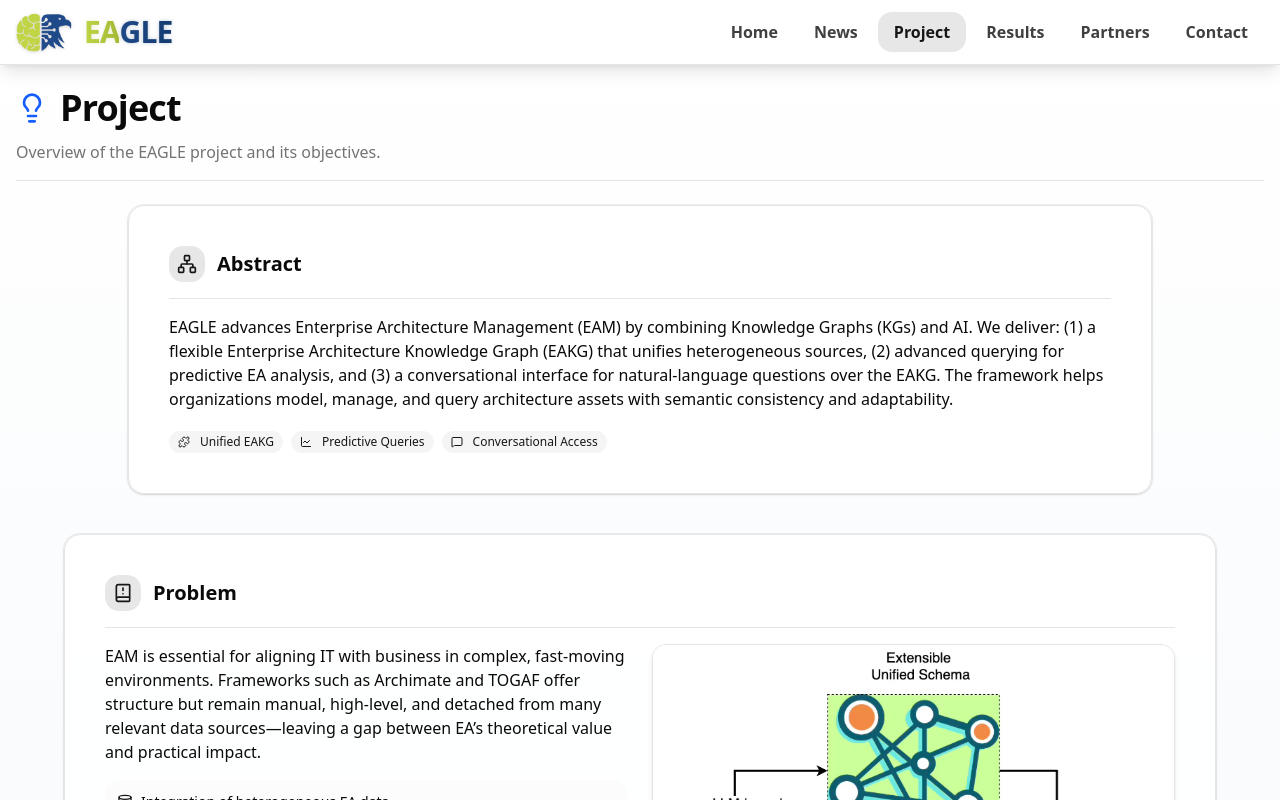
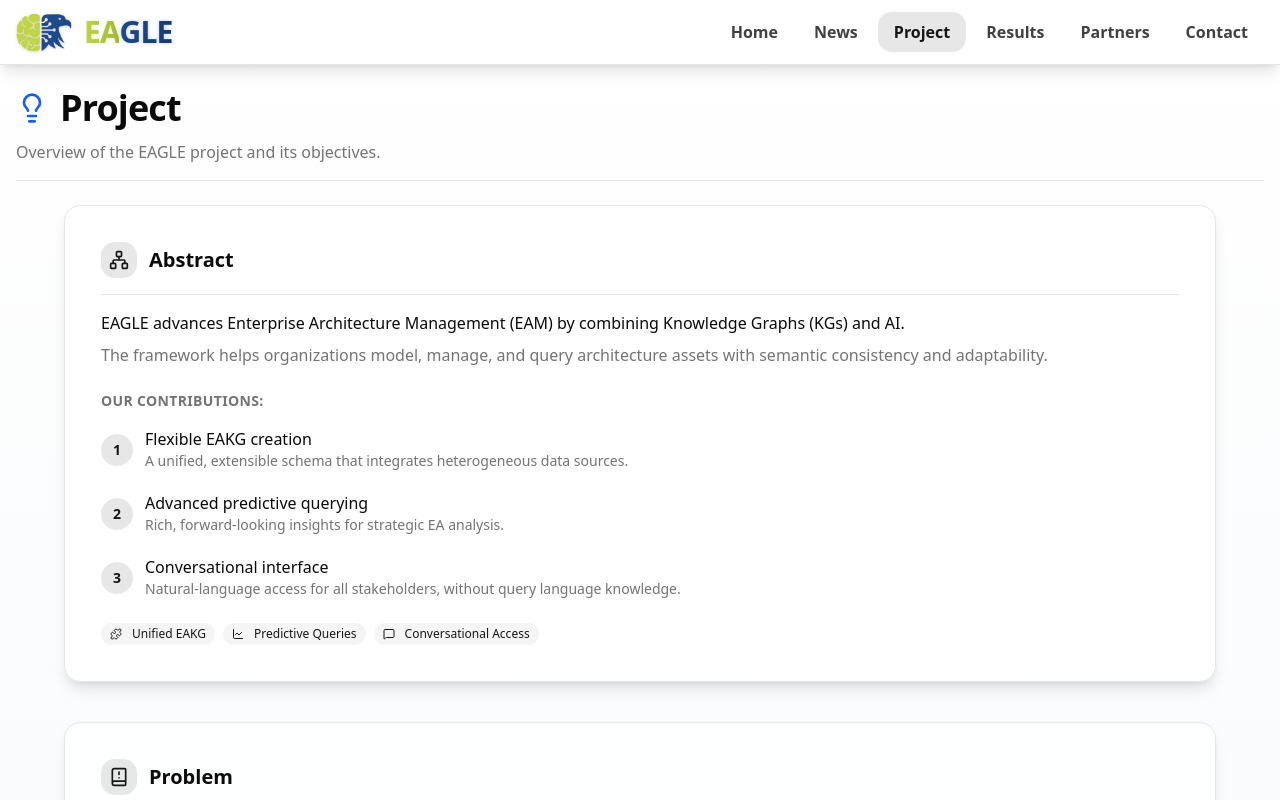
Before and after one commit to EAGLE-Project-FFG/eagle-website, a React (Vite) app: page /project in a window 1280 px wide. Shown: the top 800 px of the page. Built offline with nearby package versions, Linux system fonts and the light colour scheme.

Commit message:
Finalize Project Page

```diff
--- a/src/pages/ProjectPage.tsx
+++ b/src/pages/ProjectPage.tsx
@@ -35,7 +35,7 @@ function SectionHeading({
 export function MethodologySection() {
     return (
         <section className="mx-auto mt-10 max-w-6xl">
-      <Card className="rounded-2xl border bg-white/90 shadow-sm ring-1 ring-black/5 px-2 py-2">
+            <Card className="rounded-2xl border bg-white/90 shadow-lg px-1 py-1">
                 <CardContent className="p-6 md:p-8">
                     <SectionHeading
                         icon={<Route className="h-5 w-5" />}
@@ -143,35 +143,67 @@ export default function ProjectPage() {
             />
 
             {/* INTRO / ABSTRACT */}
-      <section className="mx-auto mt-6 max-w-5xl">
-        <Card className="rounded-2xl border bg-white/90 shadow-sm ring-1 ring-black/5 px-2 py-2">
+            <section className="mx-auto mt-6 max-w-6xl">
+                <Card className="rounded-2xl border bg-white/90 shadow-lg px-1 py-1">
                     <CardContent className="p-6 md:p-8">
-            <SectionHeading
-              icon={<Network className="h-5 w-5" />}
-              title="Abstract"
-            />
+                        <SectionHeading icon={<Network className="h-5 w-5" />} title="Abstract" />
                         <Separator className="my-4" />
-            <p className="text-base">
-              EAGLE advances Enterprise Architecture Management (EAM) by
-              combining Knowledge Graphs (KGs) and AI. We deliver:{" "}
-              <span className="font-medium">
-                (1) a flexible Enterprise Architecture Knowledge Graph (EAKG)
-              </span>{" "}
-              that unifies heterogeneous sources,{" "}
-              <span className="font-medium">
-                (2) advanced querying for predictive EA analysis
-              </span>
-              , and{" "}
-              <span className="font-medium">
-                (3) a conversational interface
-              </span>{" "}
-              for natural-language questions over the EAKG. The framework helps
-              organizations model, manage, and query architecture assets with
-              semantic consistency and adaptability.
+
+                        {/* Bold intro */}
+                        <p className="text-base font-medium">
+                            EAGLE advances Enterprise Architecture Management (EAM) by combining Knowledge Graphs (KGs) and AI.
+                        </p>
+                        <p className="text-base text-muted-foreground mt-2">
+                            The framework helps organizations model, manage, and query architecture assets with semantic consistency and adaptability.
                         </p>
 
-            {/* Three contribution chips */}
-            <div className="mt-5 flex flex-wrap gap-2">
+                        {/* Numbered list */}
+                        <div className="mt-6">
+                            <h3 className="mb-4 text-sm font-semibold uppercase tracking-wide text-muted-foreground">
+                                Our contributions:
+                            </h3>
+                            <ol className="space-y-5">
+                                <li className="flex items-center gap-3">
+                                    <span className="mt-0.5 flex h-8 w-8 shrink-0 items-center justify-center rounded-full bg-primary/10 text-sm font-semibold text-primary">
+                                        1
+                                    </span>
+                                    <div>
+                                        <p className="font-medium">Flexible EAKG creation</p>
+                                        <p className="text-sm text-muted-foreground">
+                                            A unified, extensible schema that integrates heterogeneous data sources.
+                                        </p>
+                                    </div>
+                                </li>
+
+                                <li className="flex items-center gap-3">
+                                    <span className="mt-0.5 flex h-8 w-8 shrink-0 items-center justify-center rounded-full bg-primary/10 text-sm font-semibold text-primary">
+                                        2
+                                    </span>
+                                    <div>
+                                        <p className="font-medium">Advanced predictive querying</p>
+                                        <p className="text-sm text-muted-foreground">
+                                            Rich, forward-looking insights for strategic EA analysis.
+                                        </p>
+                                    </div>
+                                </li>
+
+                                <li className="flex items-center gap-3">
+                                    <span className="mt-0.5 flex h-8 w-8 shrink-0 items-center justify-center rounded-full bg-primary/10 text-sm font-semibold text-primary">
+                                        3
+                                    </span>
+                                    <div>
+                                        <p className="font-medium">Conversational interface</p>
+                                        <p className="text-sm text-muted-foreground">
+                                            Natural-language access for all stakeholders, without query language knowledge.
+                                        </p>
+                                    </div>
+                                </li>
+                            </ol>
+                        </div>
+
+
+                        {/* Chips */}
+                        <div className="mt-6 flex flex-wrap gap-2">
                             <Badge variant="secondary" className="rounded-full">
                                 <Puzzle className="mr-1.5 h-3.5 w-3.5" /> Unified EAKG
                             </Badge>
@@ -179,8 +211,7 @@ export default function ProjectPage() {
                                 <LineChart className="mr-1.5 h-3.5 w-3.5" /> Predictive Queries
                             </Badge>
                             <Badge variant="secondary" className="rounded-full">
-                <MessageSquare className="mr-1.5 h-3.5 w-3.5" /> Conversational
-                Access
+                                <MessageSquare className="mr-1.5 h-3.5 w-3.5" /> Conversational Access
                             </Badge>
                         </div>
                     </CardContent>
@@ -189,7 +220,7 @@ export default function ProjectPage() {
 
             {/* PROBLEM */}
             <section className="mx-auto mt-10 max-w-6xl">
-        <Card className="rounded-2xl border bg-white/90 shadow-sm ring-1 ring-black/5 px-2 py-2">
+                <Card className="rounded-2xl border bg-white/90 shadow-lg px-1 py-1">
                     <CardContent className="p-6 md:p-8">
                         <SectionHeading
                             icon={<BookAlert className="h-5 w-5" />}
@@ -198,17 +229,22 @@ export default function ProjectPage() {
                         <Separator className="my-4" />
 
                         {/* Text + Image */}
-            <div className="grid gap-6 md:grid-cols-2">
+                        <div className="grid gap-6 md:grid-cols-[55%_45%]">
                             {/* Text column */}
                             <div className="space-y-4">
-                <p className="text-base">
-                  EAM is essential for aligning IT with business in complex,
-                  fast-moving environments. Frameworks such as Archimate and
-                  TOGAF offer structure but remain manual, high-level, and
-                  detached from many relevant data sources—leaving a gap between
-                  EA’s theoretical value and practical impact.
+                                <p className="font-medium">
+                                    Enterprise Architecture Management (EAM) is increasingly vital for aligning complex IT
+                                    landscapes with evolving business strategies. While established frameworks such as ArchiMate
+                                    and TOGAF provide valuable structure, they remain largely manual, static, and disconnected
+                                    from many critical data sources. As organizations face accelerating digital transformation,
+                                    rising demands for real-time insights, and an ever-expanding variety of EA-relevant information,
+                                    these traditional approaches struggle to deliver on the full potential of EAM. This results
+                                    in a persistent gap between the theoretical benefits of EA and its practical impact,
+                                    a gap EAGLE aims to close.
                                 </p>
-
+                                <h3 className="mb-4 text-sm font-semibold uppercase tracking-wide text-muted-foreground">
+                                Challenges:
+                                </h3>
                                 <div className="grid gap-3">
                                     <div className="rounded-xl bg-muted/30 p-3">
                                         <div className="mb-1 flex items-center gap-2 text-sm font-medium">
@@ -216,7 +252,7 @@ export default function ProjectPage() {
                                             Integration of heterogeneous EA data
                                         </div>
                                         <p className="text-sm text-muted-foreground">
-                      Unify models, portfolios, documents, and tool outputs in a
+                                            Unify models, documents, spreadsheets, tool outputs, and other data sources in a
                                             coherent, semantic schema.
                                         </p>
                                     </div>
```
Lines whose indentation alone changed are shown as unchanged.
